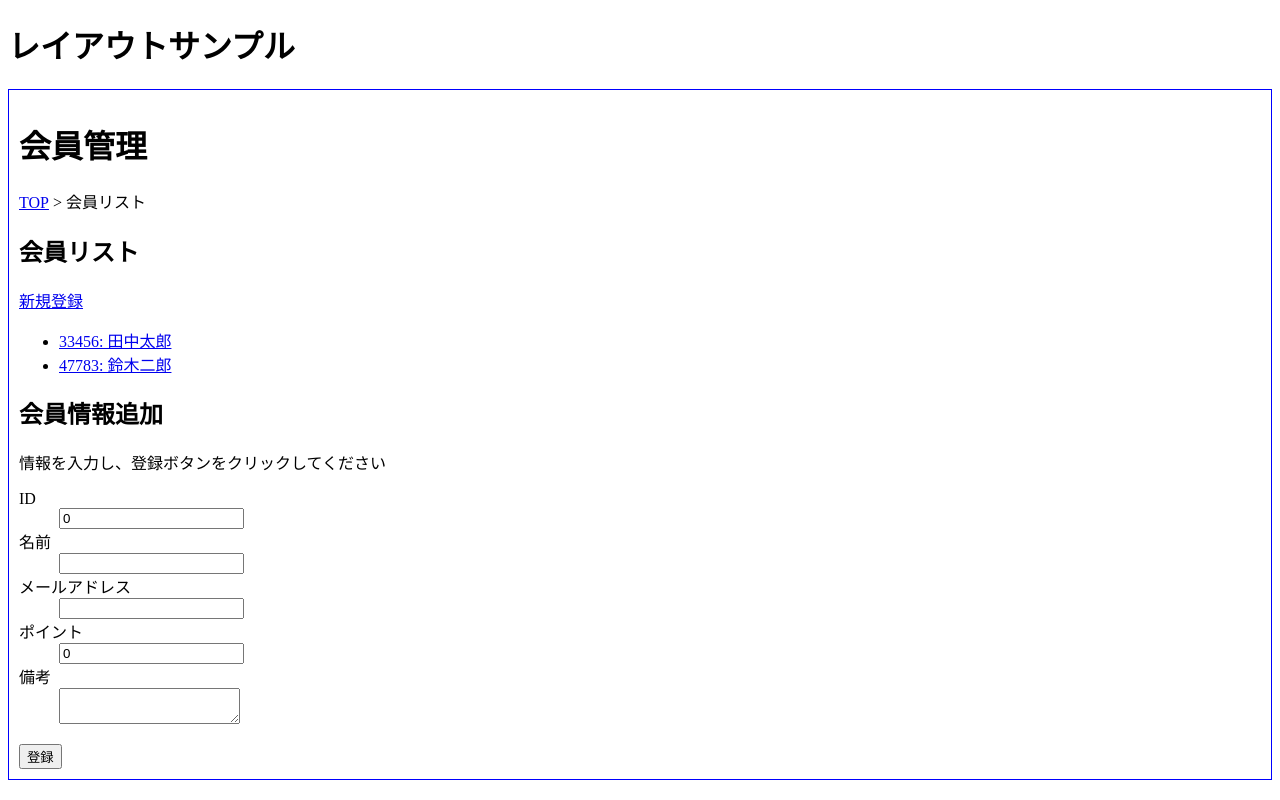
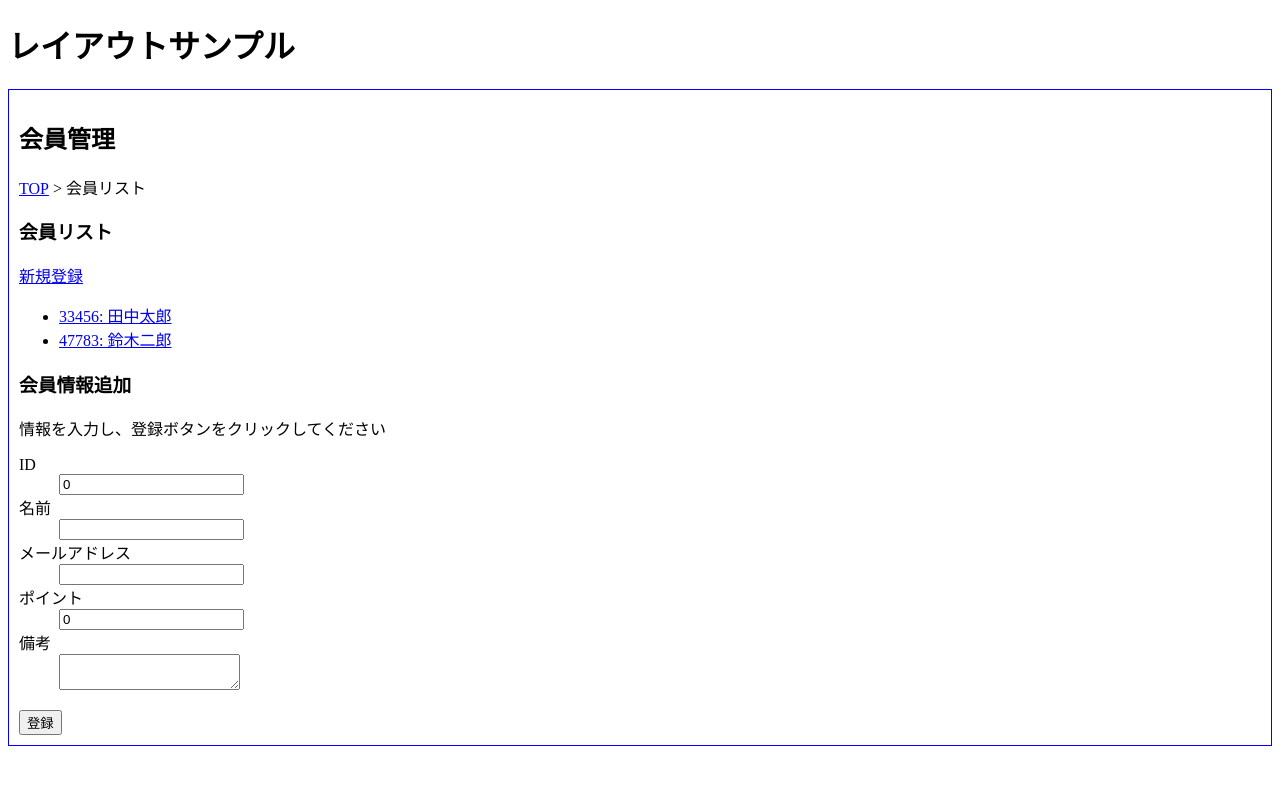
Before and after one commit to kosuke222naito/nuxt-textbook, a Nuxt app: page /member/list/add in a window 1280 px wide. Built offline with nearby package versions, Linux system fonts and the light colour scheme.

Commit message:
add member page layout

```diff
--- /dev/null
+++ b/layouts/member.vue
@@ -0,0 +1,9 @@
+<template>
+  <header>
+    <h1>レイアウトサンプル</h1>
+  </header>
+  <main>
+    <h2>会員管理</h2>
+    <slot />
+  </main>
+</template>
--- a/pages/member/list.vue
+++ b/pages/member/list.vue
@@ -1,11 +1,12 @@
 <script setup lang="ts">
 import type { Member } from "~/interfaces";
+
+definePageMeta({ layout: "member" });
 
 const memberList = useState<Map<number, Member>>("memberList");
 </script>
 
 <template>
-  <h1>会員管理</h1>
   <nav id="breadcrumbs">
     <ul>
       <li><NuxtLink :to="{ name: 'index' }">TOP</NuxtLink></li>
@@ -13,7 +14,7 @@ const memberList = useState<Map<number, Member>>("memberList");
     </ul>
   </nav>
   <section>
-    <h2>会員リスト</h2>
+    <h3>会員リスト</h3>
     <p><NuxtLink :to="{ name: 'member-list-add' }">新規登録</NuxtLink></p>
     <ul>
       <li v-for="[id, { name }] in memberList" :key="id">
--- a/pages/member/list/[id].vue
+++ b/pages/member/list/[id].vue
@@ -12,7 +12,7 @@ const member = computed((): Member => {
 
 <template>
   <section>
-    <h2>会員詳細情報</h2>
+    <h3>会員詳細情報</h3>
     <dl>
       <dt>ID</dt>
       <dd>{{ member.id }}</dd>
--- a/pages/member/list/add.vue
+++ b/pages/member/list/add.vue
@@ -20,7 +20,7 @@ const onAdd = (): void => {
 
 <template>
   <section>
-    <h2>会員情報追加</h2>
+    <h3>会員情報追加</h3>
     <p>情報を入力し、登録ボタンをクリックしてください</p>
     <form @submit.prevent="onAdd">
       <dl>
```
